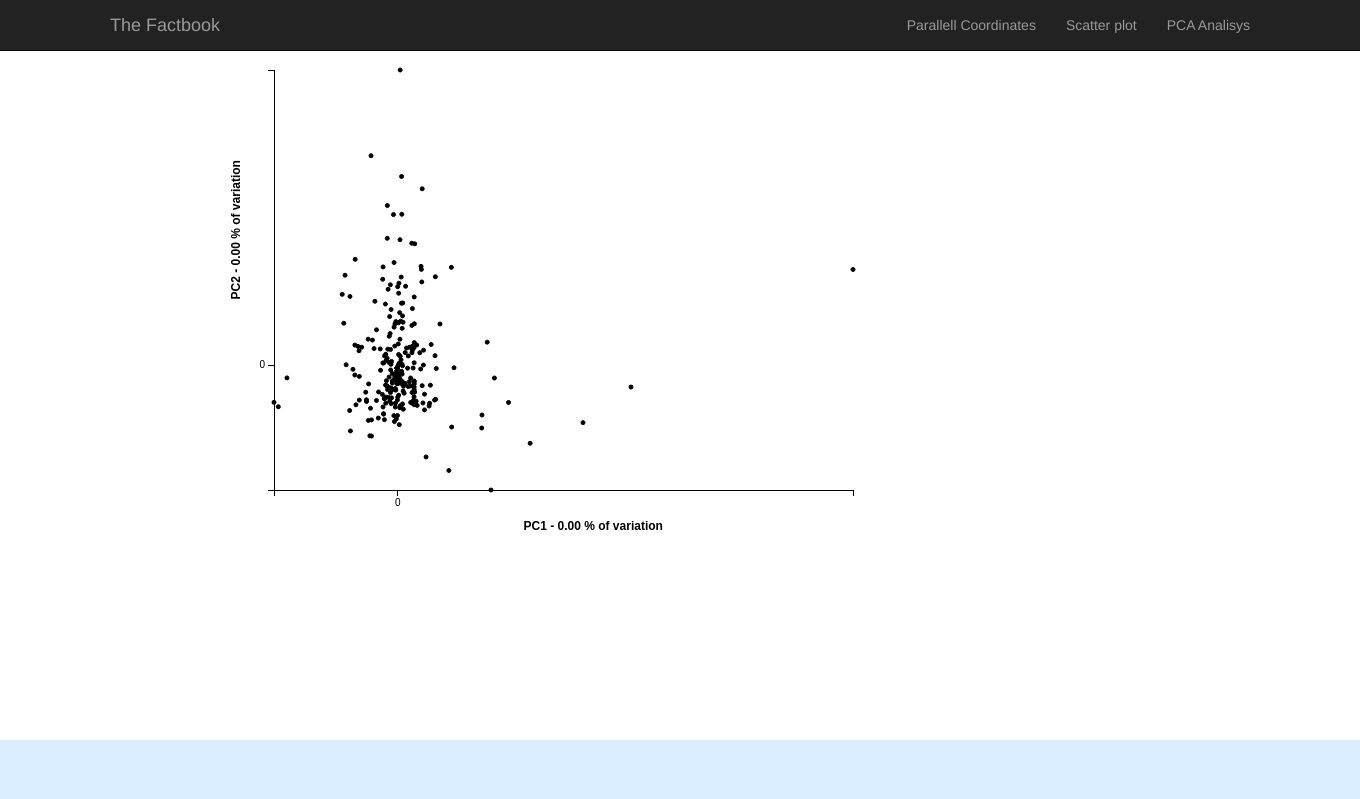
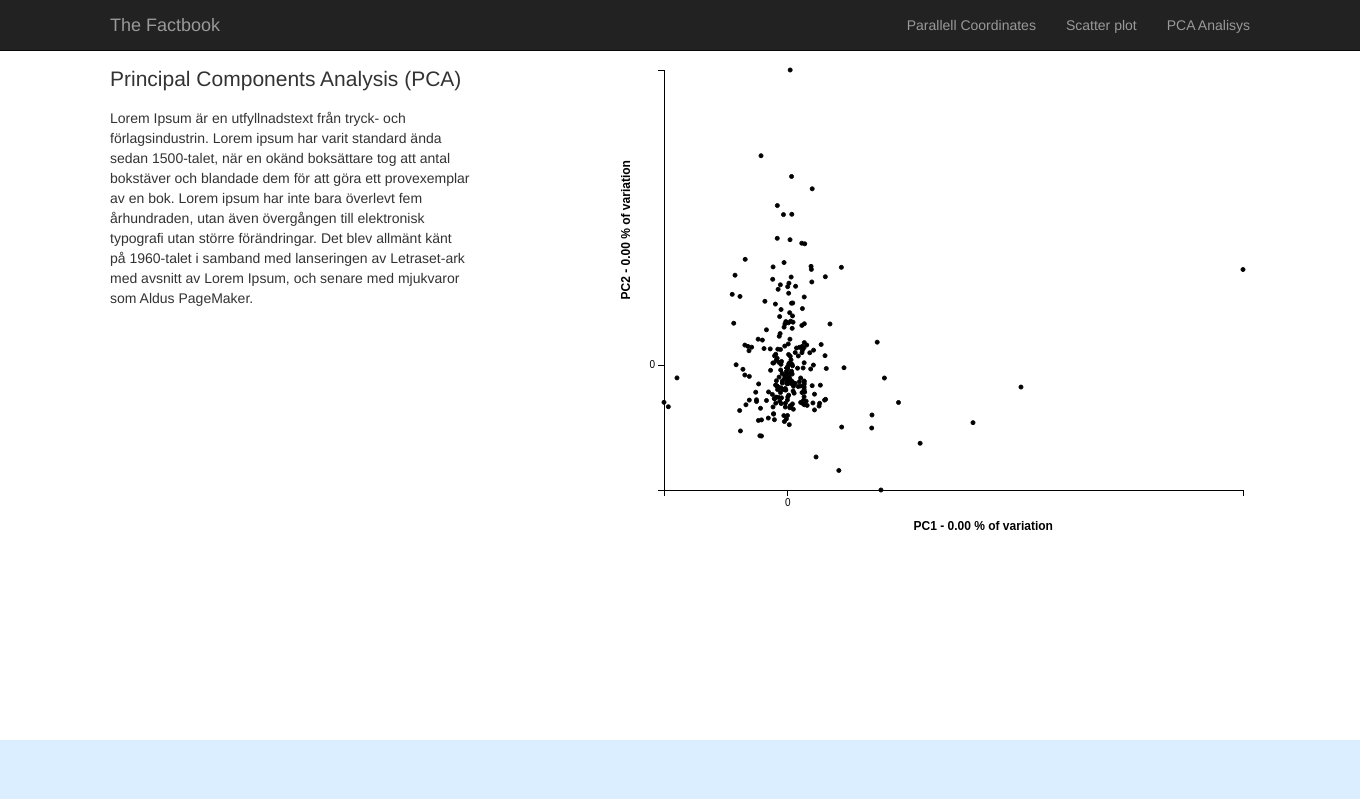
Before and after one commit to TobyPalmer/infovisproj, a PHP site: page /pca.php in a window 1360 px wide. Shown: the top 799 px of the page. Run offline with PHP 8.4, Linux system fonts and the light colour scheme; some libraries are stand-ins or nearby versions.

Commit message:
updated pca.php

```diff
--- a/pca.php
+++ b/pca.php
@@ -40,12 +40,24 @@
                 <!-- row of columns -->
 
                 <div class="row">
+
+                    <div id="menu" class="col-md-4 col-sm-4 col-xs-4">
+                        <div id="pcaText">
+                        <h2>Principal Components Analysis (PCA)</h2>
+                            <p>Lorem Ipsum är en utfyllnadstext från tryck- och förlagsindustrin.
+                                Lorem ipsum har varit standard ända sedan 1500-talet, när en okänd
+                                boksättare tog att antal bokstäver och blandade dem för att göra ett
+                                provexemplar av en bok. Lorem ipsum har inte bara överlevt fem århundraden,
+                                utan även övergången till elektronisk typografi utan större förändringar.
+                                Det blev allmänt känt på 1960-talet i samband med lanseringen av Letraset-ark
+                                med avsnitt av Lorem Ipsum, och senare med mjukvaror som Aldus PageMaker.</p>
+                        </div>
+                    </div>
+
                 <div id="mapDiv">
-                    <div id="sp2" style="height: 60vh; radius: 20px"></div>
+                    <div id="sp2" style="height: 60vh"></div>
                 </div>
-                   <br>
-                <p>Här kan det stå lite awesome facts om PCA</p>
-                <br><br>
+
                 </div>
             </div>
 
```
